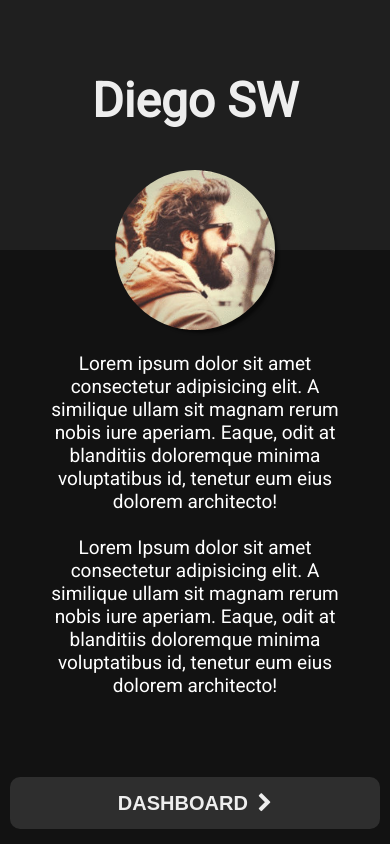
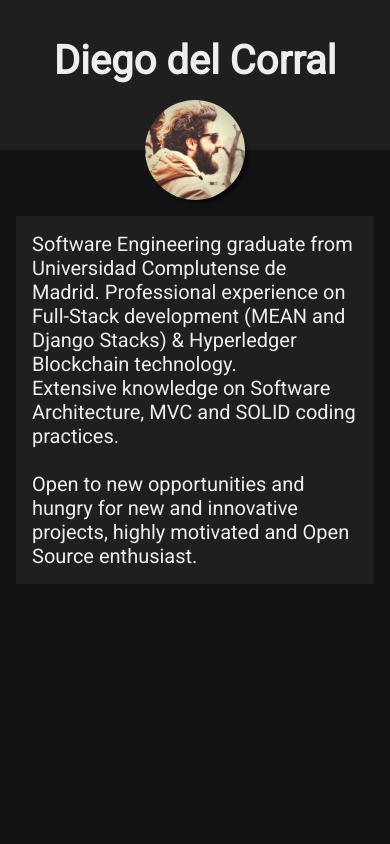
Before and after one commit to hidiego/webPage, an Angular app: page / in a window 390 px wide. Built offline with nearby package versions, Linux system fonts and the light colour scheme.

Commit message:
- Draft introduction - removed button

```diff
--- a/src/app/app-routing.module.ts
+++ b/src/app/app-routing.module.ts
@@ -1,11 +1,16 @@
 import { NgModule } from '@angular/core';
 import { Routes, RouterModule } from '@angular/router';
+import { WelcomeComponent } from './welcome/welcome.component';
 
-
-const routes: Routes = [];
+const routes: Routes = [
+  {
+    path: '',
+    component: WelcomeComponent
+  }
+];
 
 @NgModule({
   imports: [RouterModule.forRoot(routes)],
   exports: [RouterModule]
 })
-export class AppRoutingModule { }
+export class AppRoutingModule {}
--- a/src/app/app.component.html
+++ b/src/app/app.component.html
@@ -1,14 +1,2 @@
 <app-header></app-header>
-<app-button class="animated bounce delay-1s" expand="full" logo="fa-chevron-right">
-  DASHBOARD
-</app-button>
-<div style="color: white;">
-  Lorem ipsum dolor sit amet consectetur adipisicing elit. A similique ullam sit magnam rerum nobis
-  iure aperiam. Eaque, odit at blanditiis doloremque minima voluptatibus id, tenetur eum eius
-  dolorem architecto! <br />
-  <br />
-  Lorem Ipsum dolor sit amet consectetur adipisicing elit. A similique ullam sit magnam rerum nobis
-  iure aperiam. Eaque, odit at blanditiis doloremque minima voluptatibus id, tenetur eum eius
-  dolorem architecto!
-</div>
-<router-outlet> </router-outlet>
+<router-outlet class="router"> </router-outlet>
--- a/src/app/app.component.scss
+++ b/src/app/app.component.scss
@@ -1,12 +1,3 @@
-div {
-  flex: 1 auto;
-  padding: 2rem;
-  margin-top: 70px;
-  margin-bottom: 70px;
-  text-align: center;
-  font-size: 19px;
-}
-
 app-button {
   position: fixed;
   bottom: 15px;
--- a/src/app/app.module.ts
+++ b/src/app/app.module.ts
@@ -7,9 +7,10 @@ import { AppComponent } from './app.component';
 import { HeaderComponent } from './header/header.component';
 import { AvatarComponent } from './header/avatar/avatar.component';
 import { ButtonComponent } from './components/button/button.component';
+import { WelcomeComponent } from './welcome/welcome.component';
 
 @NgModule({
-  declarations: [AppComponent, HeaderComponent, AvatarComponent, ButtonComponent],
+  declarations: [AppComponent, HeaderComponent, AvatarComponent, ButtonComponent, WelcomeComponent],
   imports: [BrowserModule, AppRoutingModule, BrowserAnimationsModule],
   providers: [],
   bootstrap: [AppComponent]
--- a/src/app/header/header.component.html
+++ b/src/app/header/header.component.html
@@ -1,4 +1,4 @@
 <div class="main-header">
-  <h1>Diego SW</h1>
+  <h1>Diego del Corral</h1>
   <app-avatar (dragstart)="(false)"></app-avatar>
 </div>
--- a/src/app/header/header.component.scss
+++ b/src/app/header/header.component.scss
@@ -10,6 +10,7 @@
   color: var(--primary-text-color);
   font-weight: bold;
   transition: height 1s;
+  z-index: 1;
 }
 h1 {
   position: absolute;
@@ -115,7 +116,7 @@ app-avatar {
 
 @media (max-width: 480px) {
   .main-header {
-    height: 250px;
+    height: 150px;
     position: relative;
     justify-content: center;
     align-items: center;
@@ -123,7 +124,7 @@ app-avatar {
   h1 {
     text-align: center;
     width: 100%;
-    font-size: 48px;
+    font-size: 40px;
     top: 40%;
     left: 50%;
     padding-left: 0;
@@ -132,6 +133,6 @@ app-avatar {
   app-avatar {
     top: 100%;
     left: 50%;
-    height: 160px;
+    height: 100px;
   }
 }
--- /dev/null
+++ b/src/app/welcome/welcome.component.html
@@ -0,0 +1,10 @@
+<div class="container">
+  <span>
+    Software Engineering graduate from Universidad Complutense de Madrid. Professional experience on
+    Full-Stack development (MEAN and Django Stacks) & Hyperledger Blockchain technology. <br />
+    Extensive knowledge on Software Architecture, MVC and SOLID coding practices. <br />
+    <br />
+    Open to new opportunities and hungry for new and innovative projects, highly motivated and Open
+    Source enthusiast.
+  </span>
+</div>
--- /dev/null
+++ b/src/app/welcome/welcome.component.scss
@@ -0,0 +1,77 @@
+.container {
+  position: relative;
+  z-index: 0;
+  height: 100%;
+  display: flex;
+  flex-direction: column;
+  align-items: center;
+  justify-content: center;
+  padding: 0 100px 0 100px;
+}
+
+span {
+  background-color: var(--primary-color);
+  color: var(--primary-text-color);
+  padding: 1rem;
+}
+
+/*
+  ##Device = Desktops
+  ##Screen = 1281px to higher resolution desktops
+*/
+
+@media (min-width: 1281px) {
+  //CSS
+}
+
+/*
+  ##Device = Laptops, Desktops
+  ##Screen = B/w 1025px to 1280px
+*/
+
+@media (min-width: 1025px) and (max-width: 1280px) {
+  //CSS
+}
+
+/*
+  ##Device = Tablets, Ipads (portrait)
+  ##Screen = B/w 768px to 1024px
+*/
+
+@media (min-width: 768px) and (max-width: 1024px) {
+  //CSS
+}
+
+/*
+  ##Device = Tablets, Ipads (landscape)
+  ##Screen = B/w 768px to 1024px
+*/
+
+@media (min-width: 768px) and (max-width: 1024px) and (orientation: landscape) {
+}
+
+/*
+  ##Device = Low Resolution Tablets, Mobiles (Landscape)
+  ##Screen = B/w 481px to 767px
+*/
+
+@media (min-width: 481px) and (max-width: 767px) {
+  //CSS
+}
+
+/*
+  ##Device = Most of the Smartphones Mobiles (Portrait)
+  ##Screen = B/w 320px to 479px
+*/
+
+@media (max-width: 480px) {
+  .container {
+    padding: 1rem;
+    justify-content: flex-start;
+    height: auto;
+  }
+  span {
+    margin-top: 50px;
+    font-size: 20px;
+  }
+}
--- /dev/null
+++ b/src/app/welcome/welcome.component.ts
@@ -0,0 +1,15 @@
+import { Component, OnInit } from '@angular/core';
+
+@Component({
+  selector: 'app-welcome',
+  templateUrl: './welcome.component.html',
+  styleUrls: ['./welcome.component.scss']
+})
+export class WelcomeComponent implements OnInit {
+
+  constructor() { }
+
+  ngOnInit() {
+  }
+
+}
--- a/src/styles.scss
+++ b/src/styles.scss
@@ -1,15 +1,14 @@
 /* You can add global styles to this file, and also import other style files */
 @import url('https://fonts.googleapis.com/css?family=Roboto&display=swap');
 
-html body {
+html,
+body {
   margin: 0;
   padding: 0;
+  height: 100%;
 }
 
 body {
-  display: flex;
-  flex-direction: column;
-  height: 100%;
   background-color: var(--background-color);
   font-family: 'Roboto', sans-serif;
 }
```
Also changed, not shown: 1 other file (tests, documents, lock files or other folders).
